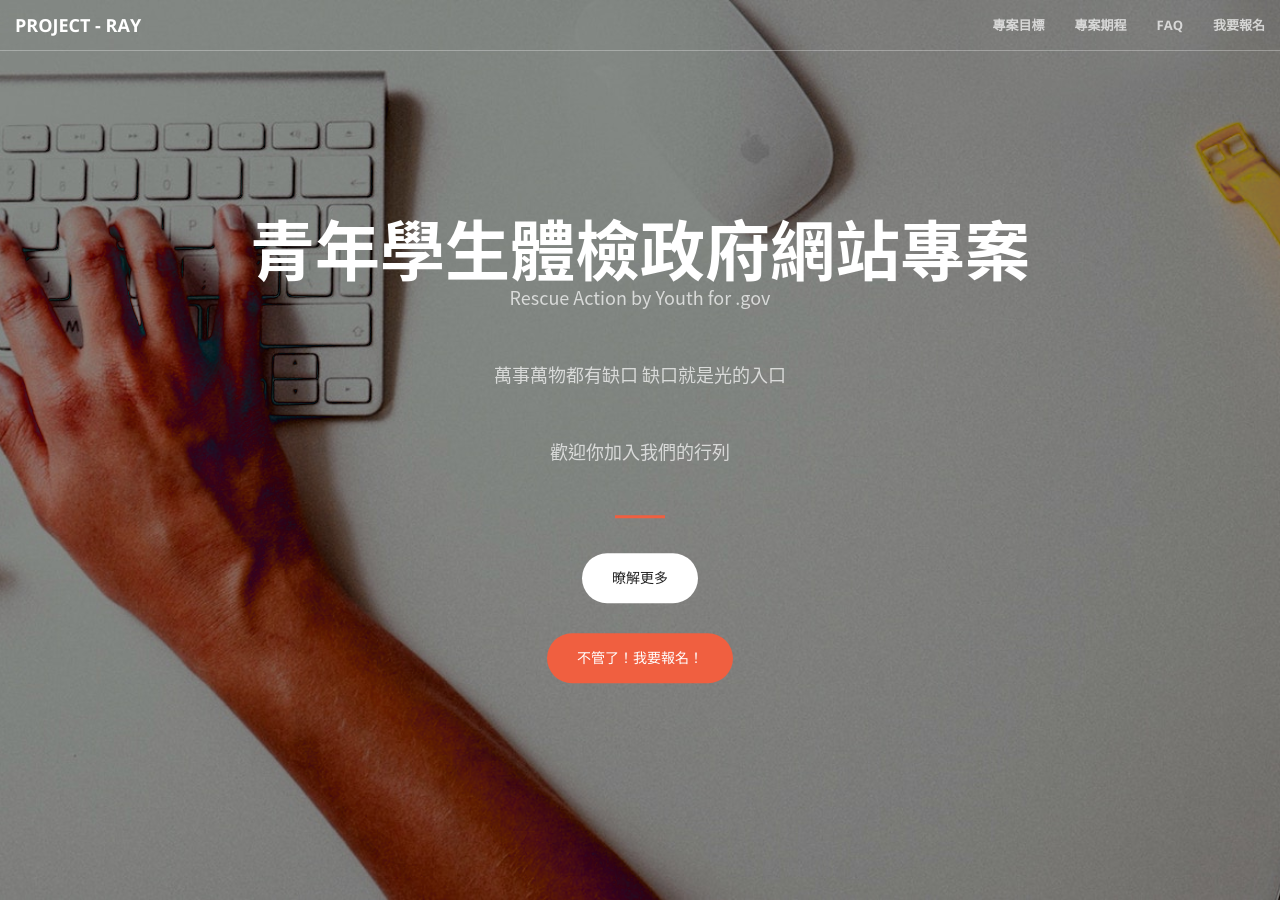
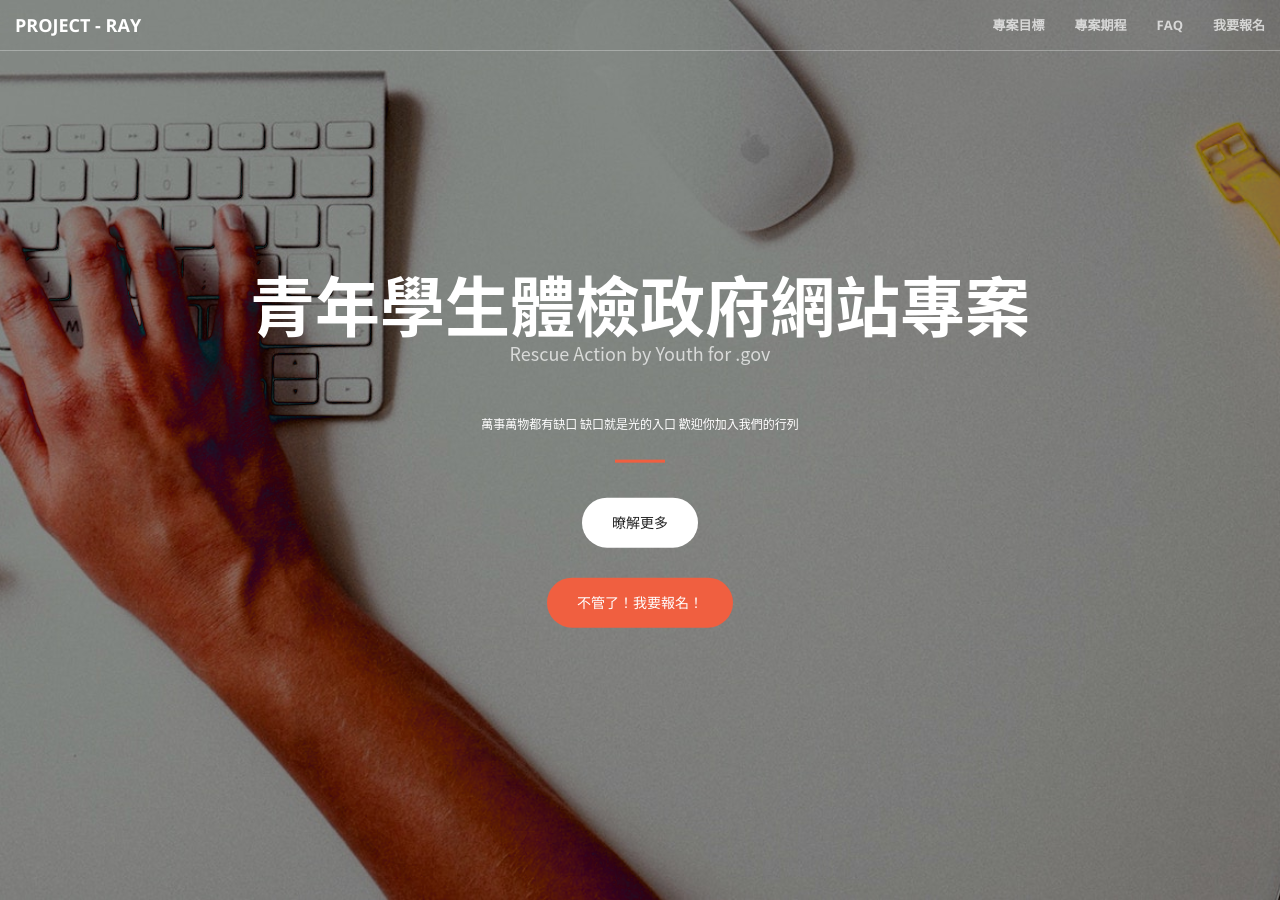
Before and after one commit to PDIS/ray2018, a Jekyll site: the page built from docs/index.html, in a window 1280 px wide and 900 px high. Built offline with Jekyll 4.4.1, drawn with Linux system fonts in a browser that asks for light colours.

```diff
--- a/docs/_includes/header.html
+++ b/docs/_includes/header.html
@@ -3,8 +3,7 @@
         <div class="header-content-inner">
             <h1>青年學生體檢政府網站專案</h1>
             <p>Rescue Action by Youth for .gov</p>
-            <p>萬事萬物都有缺口  缺口就是光的入口</p>
-            <p>歡迎你加入我們的行列</p>
+            <h6>萬事萬物都有缺口    缺口就是光的入口   歡迎你加入我們的行列</h6>
             <hr>
             <a href="#services" class="btn btn-default btn-xl page-scroll">暸解更多</a>
             <br>
```
